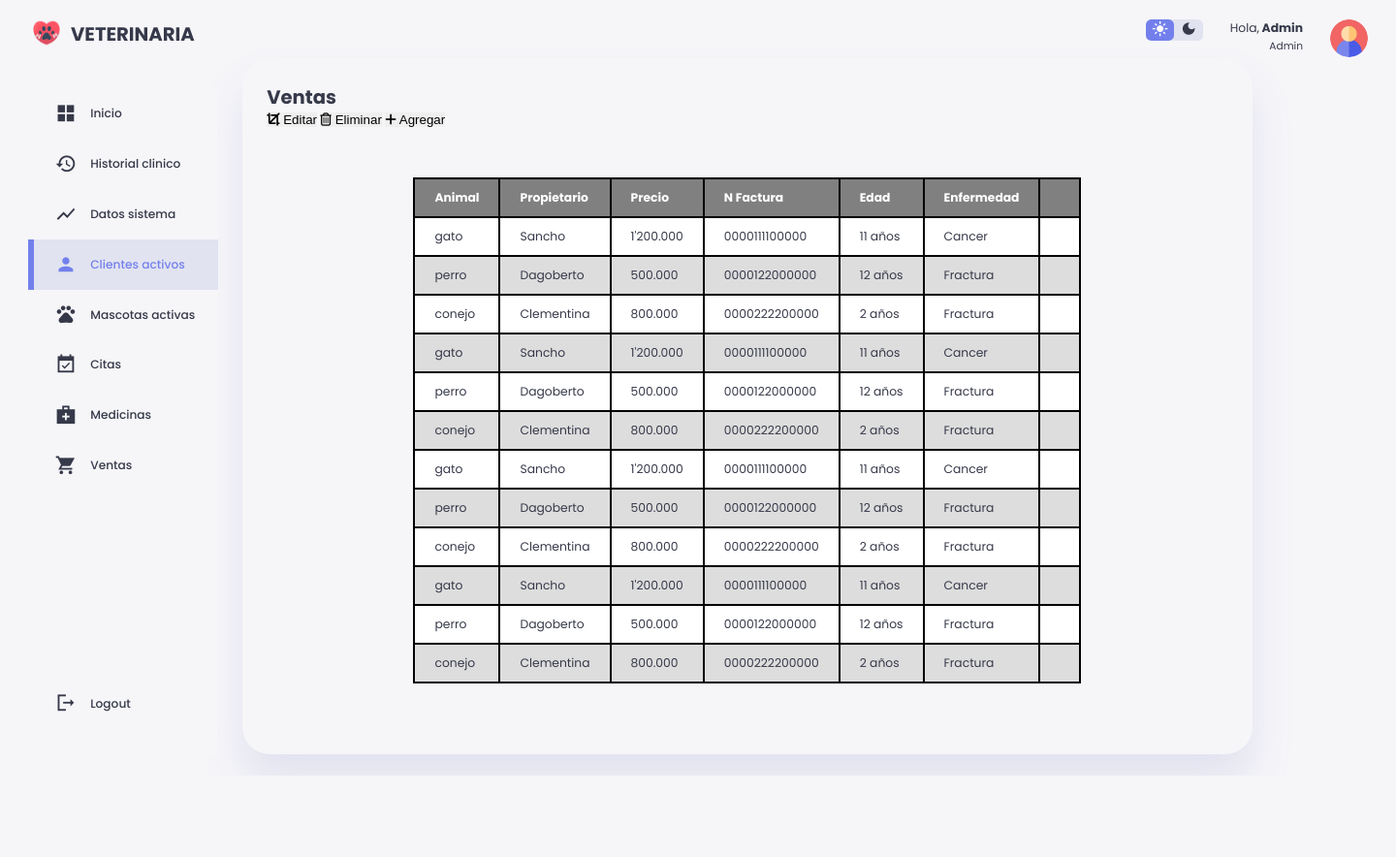
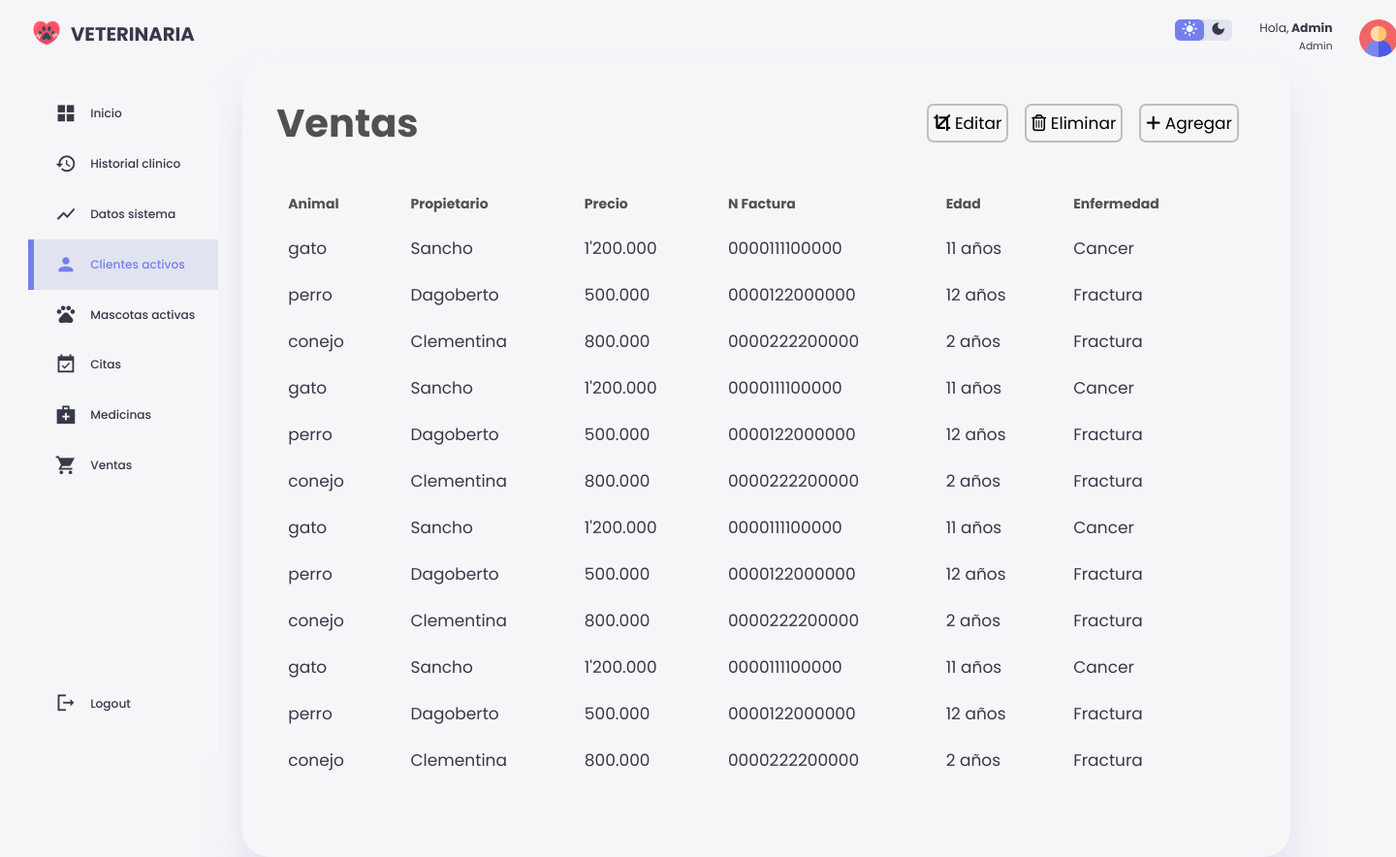
Before and after one commit to juanhcode/Veterinaria-App, a Django app: page /ventas/ventas/ in a window 1440 px wide. Shown: the whole page at 97% size. Before the commit the page ends 800 px from the top, so only its background shows below. Run offline with Django 4.2, Linux system fonts and the light colour scheme; some libraries are stand-ins or nearby versions.

Commit message:
se agrega estilos a ventas page

```diff
--- a/static/styles/ventas.css
+++ b/static/styles/ventas.css
@@ -1,46 +1,125 @@
 @import url('https://fonts.googleapis.com/css2?family=Nunito:wght@700;800&family=Poppins:wght@300;400;500;600;700;800&display=swap');
 
-
-body{
-
-    font-family: poppins,sans-serif
+*{
+    font-family: 'Poppins', sans-serif;
 }
 
-h1{
-    text-align: center;
+section{
+    display:flex;
 }
-#main-container{
-    margin: 150px auto;
-    width: 600px;
+.header{
+    width: 100%;
+    display: flex;
+    padding: 0;
+
+}
+h2.ventas{
+    font-size: 40px;
+    text-align: left;
+    width: 425px;
+    margin: 10px;
+    text-justify: auto;
+    color: rgb(81, 81, 81);
+    flex-grow: 9;
+}
+
+.contenedor .btn{
+    padding: 1px;
+    margin: 0;
+}
+.contenedor .btn .editar {
+    cursor: pointer;
+    border-radius: 5px;
+    border: 1px solid #66656551;
+    height: 23px;
+    width: 80px;
+    color: #292929a5;
+    font-size: 12px;
+    box-shadow: 0 6px 6px rgba(198, 192, 192, 0.6);
+}
+
+.contenedor .btn .eliminar {
+    cursor: pointer;
+    border-radius: 5px;
+    border: 1px solid #66656527;
+    background-color: transparent;
+    height: 23px;
+    width: 80px;
+    color: #292929a5;
+    font-size: 12px;
+    box-shadow: 0 6px 6px rgba(198, 192, 192, 0.6);
+}
+.contenedor .btn .eliminar:hover{
+    background: #66656587;
+}
+.contenedor .btn .agregar {
+    cursor: pointer;
+    border-radius: 5px;
+    border: 1px solid #66656551;
+    background-color: transparent;
+    height: 23px;
+    width: 80px;
+    color: #292929a5;
+    font-size: 12px;
+    box-shadow: 0 6px 6px rgba(198, 192, 192, 0.6);
+}
+.contenedor .btn .agregar:hover{
+    background: #66656587;
+}
+
+.btn{
+    padding:10px;
+    padding-top:20px;
+    flex-grow:3;
+}
+.editar {
+    padding:1.5%;
+    margin-right: 4%;
+    font-size: 17px;
+    border:2px solid #BEBEBE;
+    border-radius:7px;
+    background-color:#f6f6f9;
+}
+.eliminar{
+    padding:1.5%;
+    margin-right: 4%;
+    font-size: 17px;
+    border:2px solid #BEBEBE;
+    border-radius:7px;
+    background-color:#f6f6f9;
+}
+.agregar{
+    padding:1.5%;
+    margin-right: 4%;
+    font-size: 17px;
+    border:2px solid #BEBEBE;
+    border-radius:7px;
+    background-color:#f6f6f9;
 }
 
 table{
-    background-color: white;
-    text-align: left;
-    margin-top: 50PX;
-    margin-left: auto;
-    margin-right: auto;
-    border-collapse: collapse;
+    width:100%;
+    font-size: 16px;
+    margin-top: 2%;
+    margin-left: 0px;
+    margin-right: 0px;
+    border-radius: 12px;
 }
 th{
-    background-color: grey;
-    color: white;
+    text-align:left;
+    font-size: 14px;
+    color: rgb(81, 81, 81);
+    border-right: 0px;
+    border-left: 0px;
+    border-radius: 12px;
 }
-tr:nth-child(odd){
-    background-color: #ddd;
-}
-thead{
-    background-color: black;
+td{
+    text-align:left;
+    font-size: 17px;
 }
 td,th{
-    border: 2PX solid black;
     padding-left: 20px;
     padding-right: 20PX;
     padding-top: 10px;
     padding-bottom: 10px;
 }
-
-tr:hover{
-    background-color: black;
-    color: white;
-}
```
